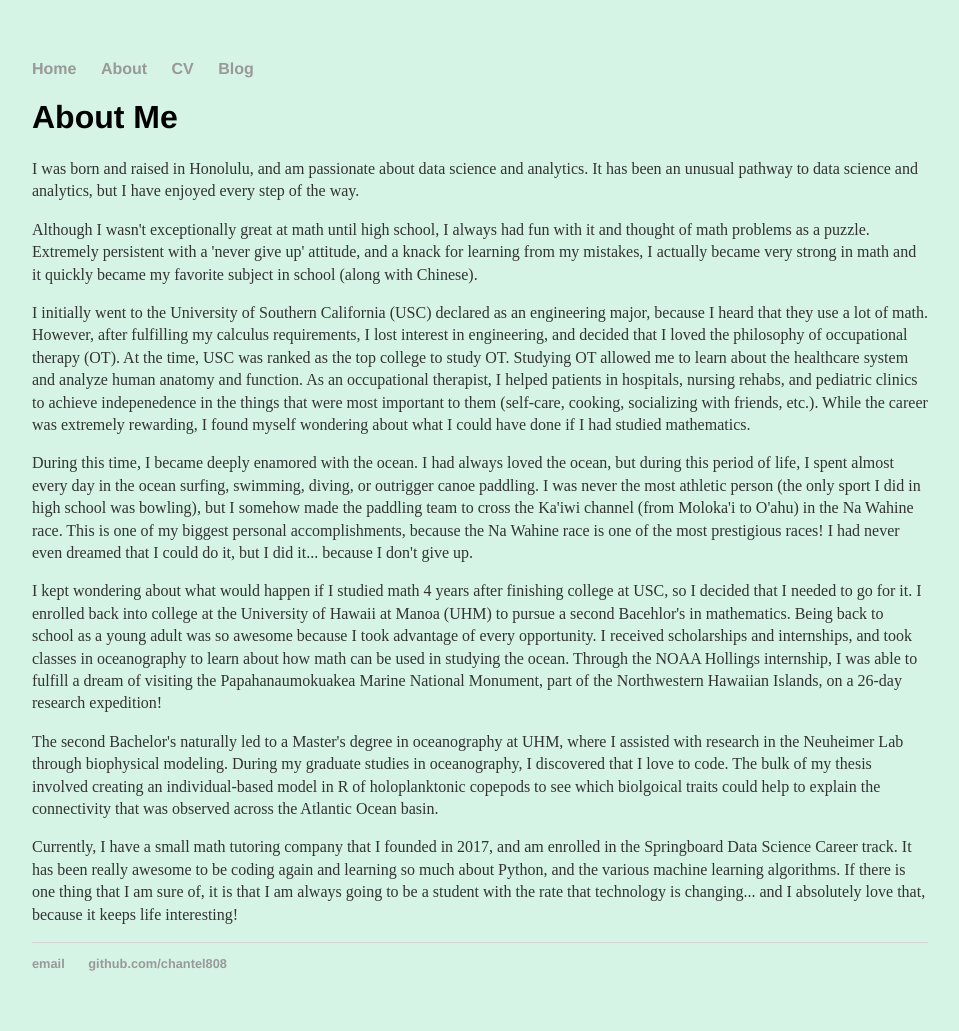
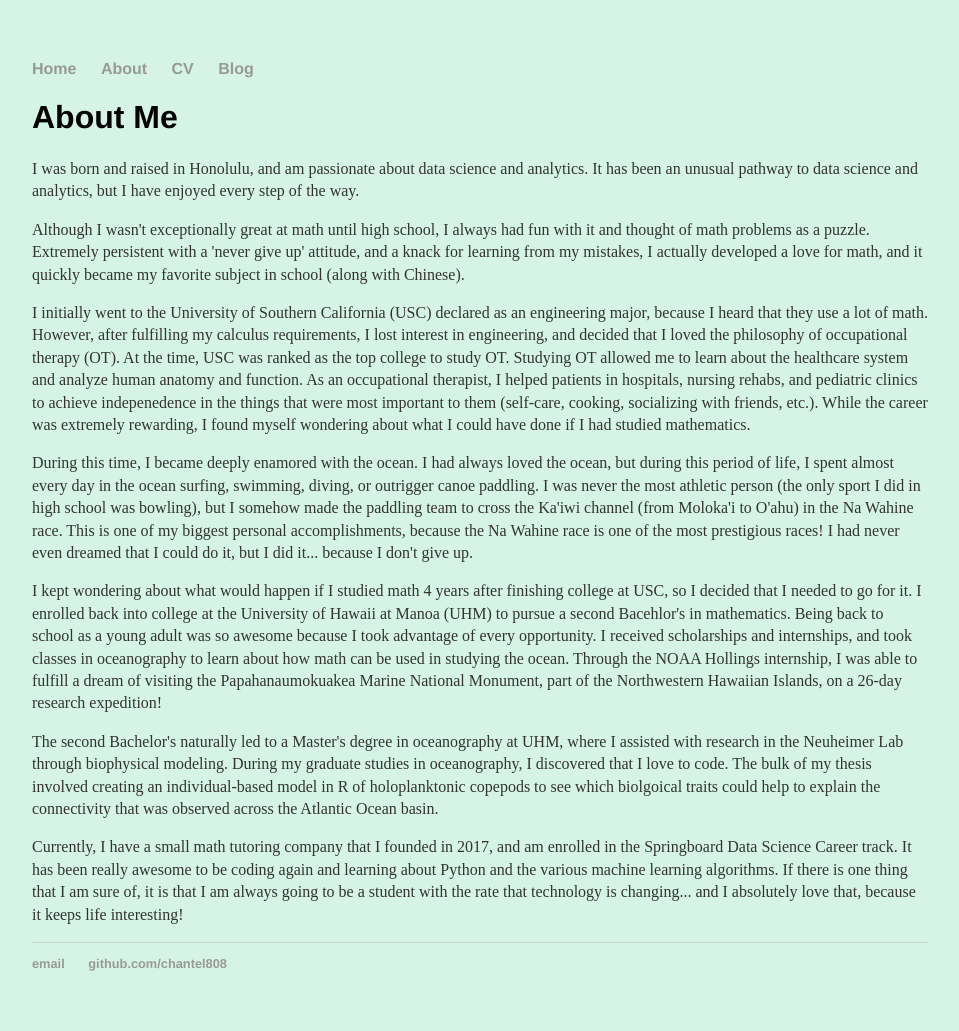
Before and after one commit to chantel808/chantel808.github.io, a Jekyll site: the page built from about/index.html, in a window 1280 px wide. Shown: the whole page, without its empty margins (160-1119 px from the left). Built offline with Jekyll 4.4.1, drawn with Linux system fonts in a browser that asks for light colours.

Commit message:
Update index.html

```diff
--- a/about/index.html
+++ b/about/index.html
@@ -9,7 +9,7 @@ I was born and raised in Honolulu, and am passionate about data science and anal
 </p>
 
 <p>
-Although I wasn't exceptionally great at math until high school, I always had fun with it and thought of math problems as a puzzle. Extremely persistent with a 'never give up' attitude, and a knack for learning from my mistakes, I actually became very strong in math and it quickly became my favorite subject in school (along with Chinese). </p>
+Although I wasn't exceptionally great at math until high school, I always had fun with it and thought of math problems as a puzzle. Extremely persistent with a 'never give up' attitude, and a knack for learning from my mistakes, I actually developed a love for math, and it quickly became my favorite subject in school (along with Chinese). </p>
 
 <p>
 I initially went to the University of Southern California (USC) declared as an engineering major, because I heard that they use a lot of math. However, after fulfilling my calculus requirements, I lost interest in engineering, and decided that I loved the philosophy of occupational therapy (OT). At the time, USC was ranked as the top college to study OT. Studying OT allowed me to learn about the healthcare system and analyze human anatomy and function. As an occupational therapist, I helped patients in hospitals, nursing rehabs, and pediatric clinics to achieve indepenedence in the things that were most important to them (self-care, cooking, socializing with friends, etc.). While the career was extremely rewarding, I found myself wondering about what I could have done if I had studied mathematics. </p>
@@ -24,4 +24,4 @@ I kept wondering about what would happen if I studied math 4 years after finishi
 The second Bachelor's naturally led to a Master's degree in oceanography at UHM, where I assisted with research in the Neuheimer Lab through biophysical modeling. During my graduate studies in oceanography, I discovered that I love to code. The bulk of my thesis involved creating an individual-based model in R of holoplanktonic copepods to see which biolgoical traits could help to explain the connectivity that was observed across the Atlantic Ocean basin. </p>
 
 <p>
-Currently, I have a small math tutoring company that I founded in 2017, and am enrolled in the Springboard Data Science Career track. It has been really awesome to be coding again and learning so much about Python, and the various machine learning algorithms. If there is one thing that I am sure of, it is that I am always going to be a student with the rate that technology is changing... and I absolutely love that, because it keeps life interesting! </p>
+Currently, I have a small math tutoring company that I founded in 2017, and am enrolled in the Springboard Data Science Career track. It has been really awesome to be coding again and learning about Python and the various machine learning algorithms. If there is one thing that I am sure of, it is that I am always going to be a student with the rate that technology is changing... and I absolutely love that, because it keeps life interesting! </p>
```
